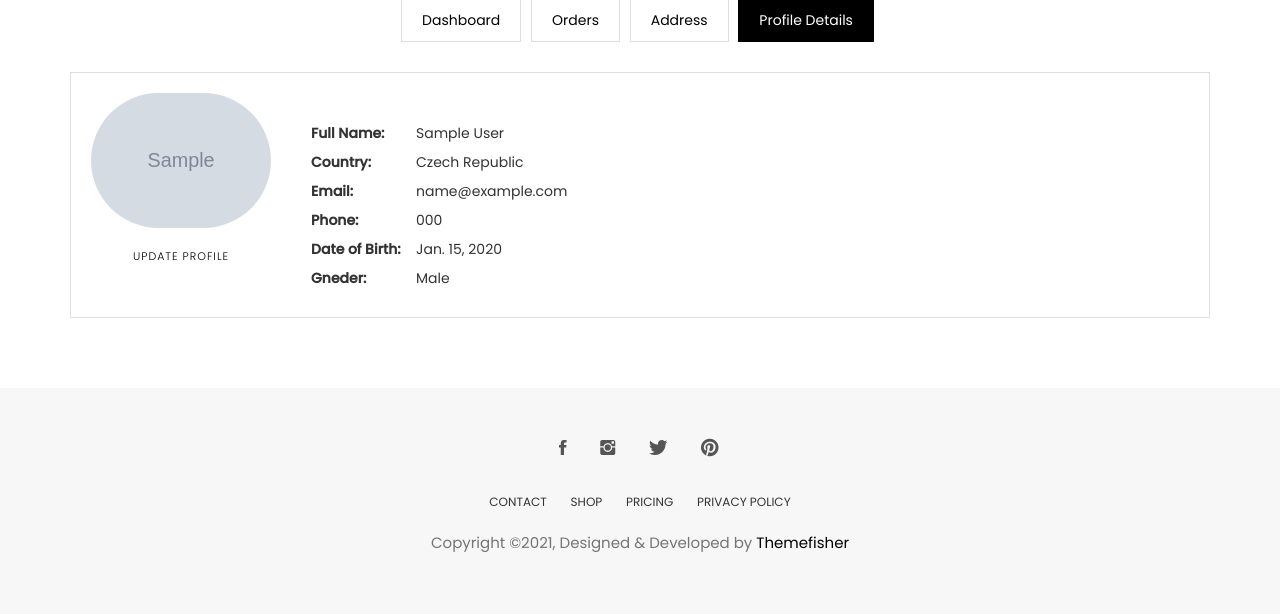
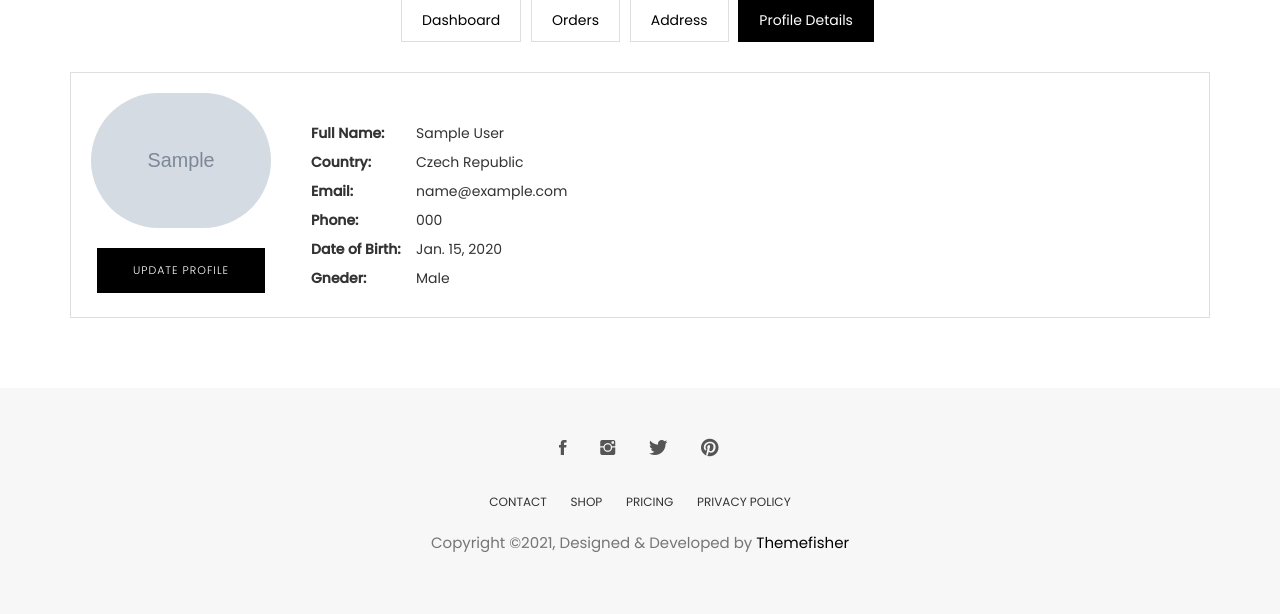
Before and after one commit to ahmedellaban1/Aviato_Ecommerce_DTL, a Django app: page /accounts/my-profile/ in a window 1280 px wide. Shown: the part 444-1058 px from the top of the page. Run offline with Django 5.2, Linux system fonts and the light colour scheme; a user stored in the database is signed in; tables that the repository leaves empty hold one stand-in row (values such as "Sample post"); grey boxes marked "Sample" are stand-in pictures; parts of the project's set-up code (start-up, migrations or seed data) failed here and were passed over; some libraries are stand-ins or nearby versions; some web fonts are replaced.

Commit message:
update indentation, fix bug if profile image not exists

```diff
--- a/accounts/templates/profile_details.html
+++ b/accounts/templates/profile_details.html
@@ -30,8 +30,12 @@
 			<div class="dashboard-wrapper dashboard-user-profile">
 			<div class="media">
 				<div class="pull-left text-center" href="#!">
+				{% if profile.image  %}
 					<img class="media-object user-img" src="{{profile.image.url}}" alt="Image">
-              <a href="{% url 'accounts-customized-url:update-profile-url' %}" class="btn btn-transparent mt-20">Update Profile</a>
+				{% else %}
+					<img class="media-object user-img" src="{% static 'images/profile-icon.jpg'%}" alt="Default Image">
+				{% endif %}
+				<a href="{% url 'accounts-customized-url:update-profile-url' %}" class="btn btn-main mt-20">Update Profile</a>
 				</div>
 				<div class="media-body">
 				<ul class="user-profile-list">
```
Lines whose indentation alone changed are shown as unchanged.
